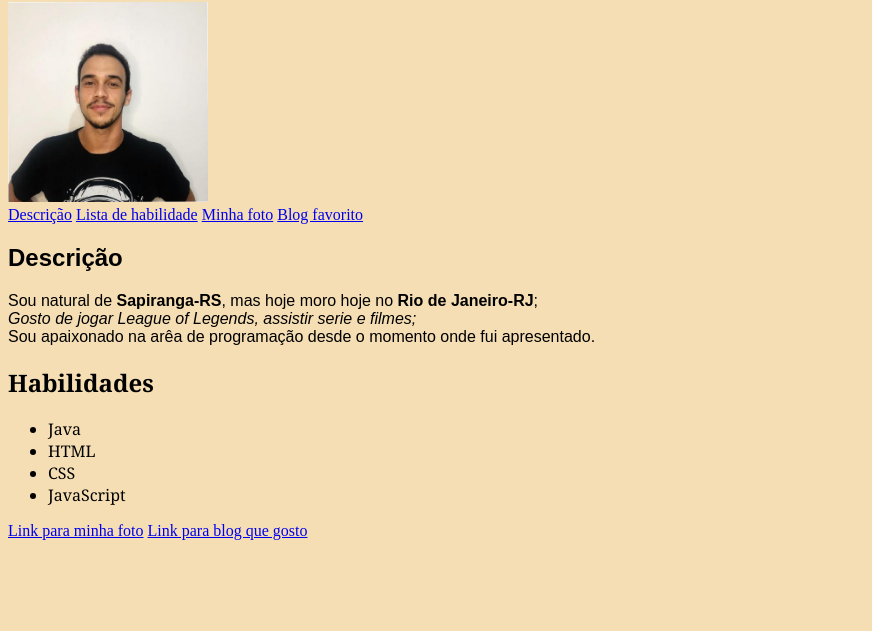
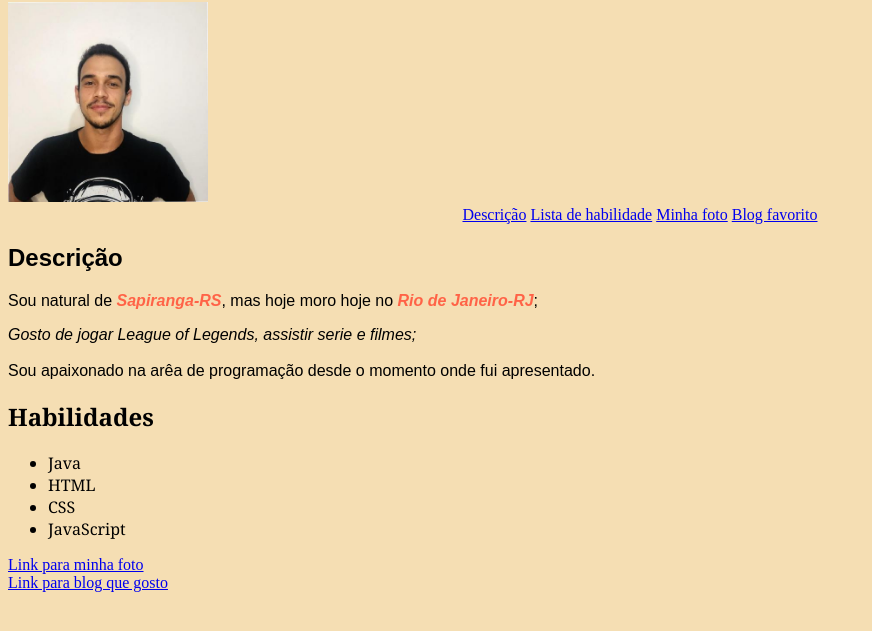
Before and after one commit to ThiagoSilva042/ThiagoSilva042.github.io, a plain HTML site: page index.html in a window 1280 px wide. Shown: the part 63-694 px from the top of the page, without its empty margins (0-872 px from the left). Drawn offline with Linux system fonts and the light colour scheme.

Commit message:
Destacando algumas informações

```diff
--- a/index.html
+++ b/index.html
@@ -10,10 +10,10 @@
 <body>
     <header>
         <h1>Thiago Henrique da Silva</h1>
-        <img src="./imagem/foto.jpeg" alt="Foto do meu rosto" width="200px">
+        <img id="imagem" src="./imagem/foto.jpeg" alt="Foto do meu rosto" width="200px">
     </header>
 
-    <div>
+    <div id="menu">
         <a href="#descricao">Descrição</a>
         <a href="#habilidade">Lista de habilidade</a>
         <a href="#foto">Minha foto</a>
@@ -23,9 +23,11 @@
     <div id="descricao">
         <h2>Descrição</h2>
         <p>
-            Sou natural de <strong>Sapiranga-RS</strong>, mas hoje moro hoje no <strong>Rio de Janeiro-RJ</strong>;
+            Sou natural de <em><strong>Sapiranga-RS</strong></em>, mas hoje moro hoje no <em><strong>Rio de Janeiro-RJ</strong></em>;
             <br>
-            <em>Gosto de jogar League of Legends, assistir serie e filmes;</em>
+            <div class="italico">
+                Gosto de jogar League of Legends, assistir serie e filmes;
+            </div>
             <br>
             Sou apaixonado na arêa de programação desde o momento onde fui apresentado.
         </p>
@@ -43,6 +45,7 @@
 
     <div>
         <a href="https://encurtador.com.br/cdkmw" id="foto">Link para minha foto</a>
+        <br>
         <a href="https://www.youtube.com/@codigofontetv" target="_blank" id="blog">Link para blog que gosto</a>
     </div>
 
--- a/style.css
+++ b/style.css
@@ -2,6 +2,9 @@ h1 {
     font-family: monospace;
 }
 
+#menu {
+    text-align: center;
+}
 #descricao {
     font-family: sans-serif;
 }
@@ -13,3 +16,11 @@ h1 {
 body {
     background-color: wheat;
 }
+
+em {
+    color: tomato;
+}
+
+.italico {
+    font-style: italic;
+}
```
